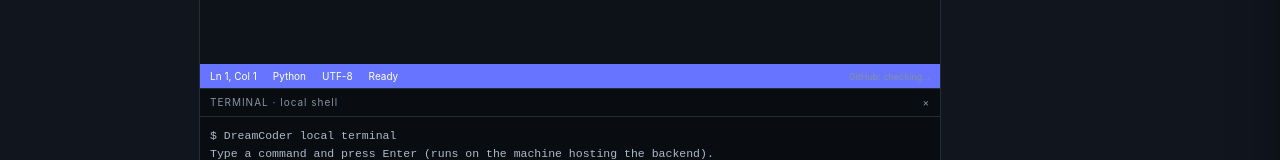
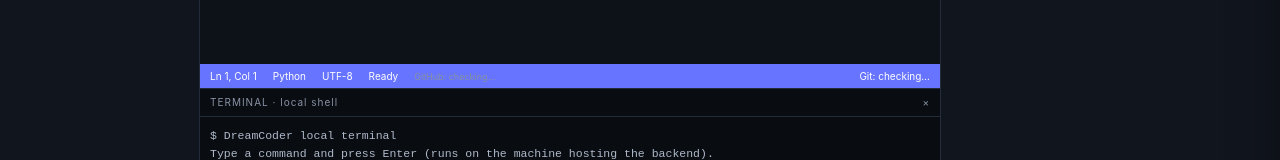
Before and after one commit to PcButNoBTC/DreamCoder, a plain HTML site: page frontend/index.html in a window 1280 px wide. Shown: the part 582-742 px from the top of the page. Drawn offline with Linux system fonts and the light colour scheme.

Commit message:
feat(ui): surface live workspace Git state

```diff
--- a/frontend/index.html
+++ b/frontend/index.html
@@ -96,6 +96,7 @@ if __name__ == "__main__":
           <span>UTF-8</span>
           <span id="status">Ready</span>
           <span id="githubSyncState" title="Live GitHub synchronization">GitHub: checking…</span>
+          <span id="workspaceGitState" title="Workspace Git state">Git: checking…</span>
         </div>
         <div class="terminal" id="terminalPanel">
           <div class="terminal-head">TERMINAL · local shell <span id="termClear">×</span></div>
```
